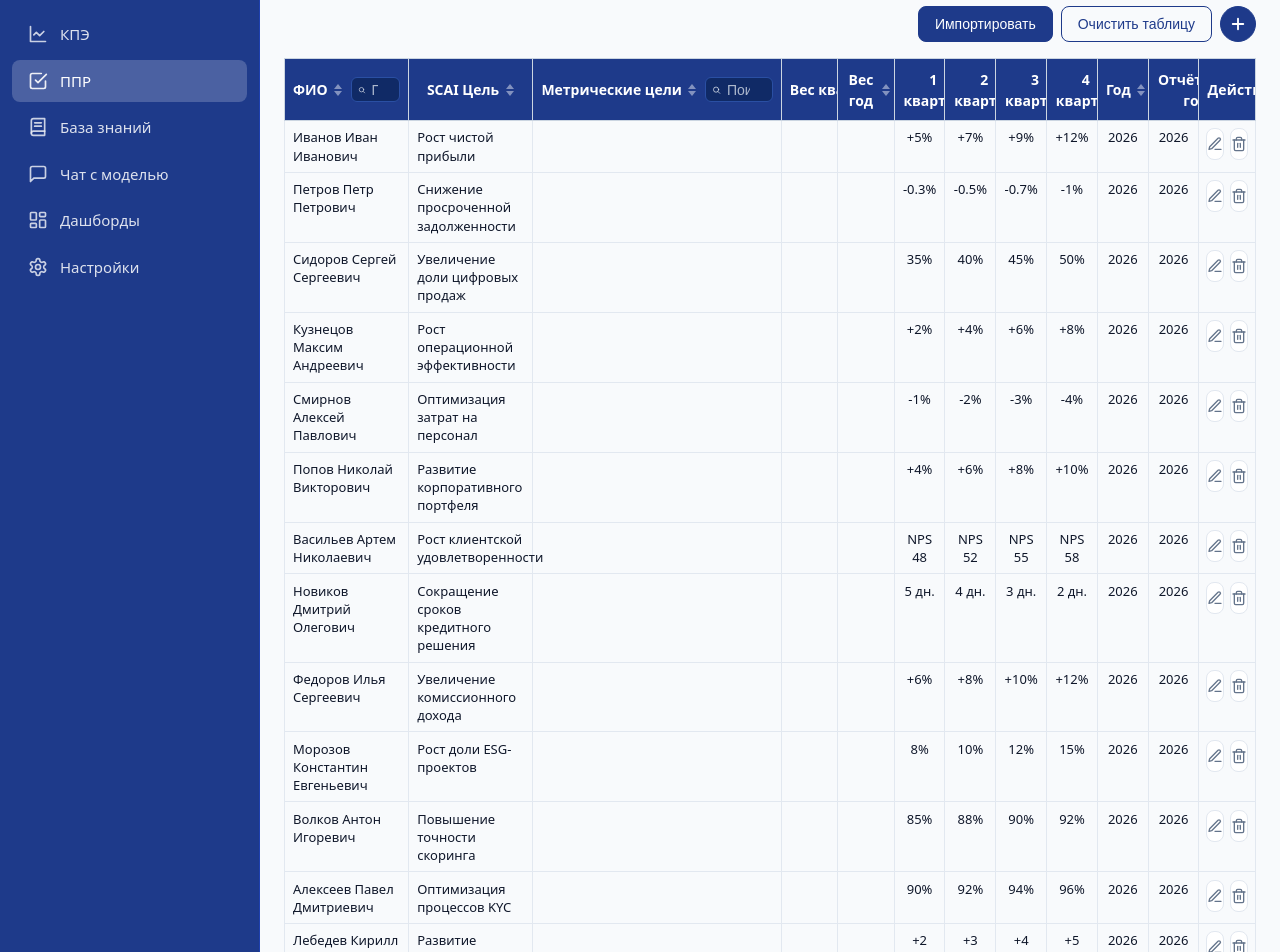
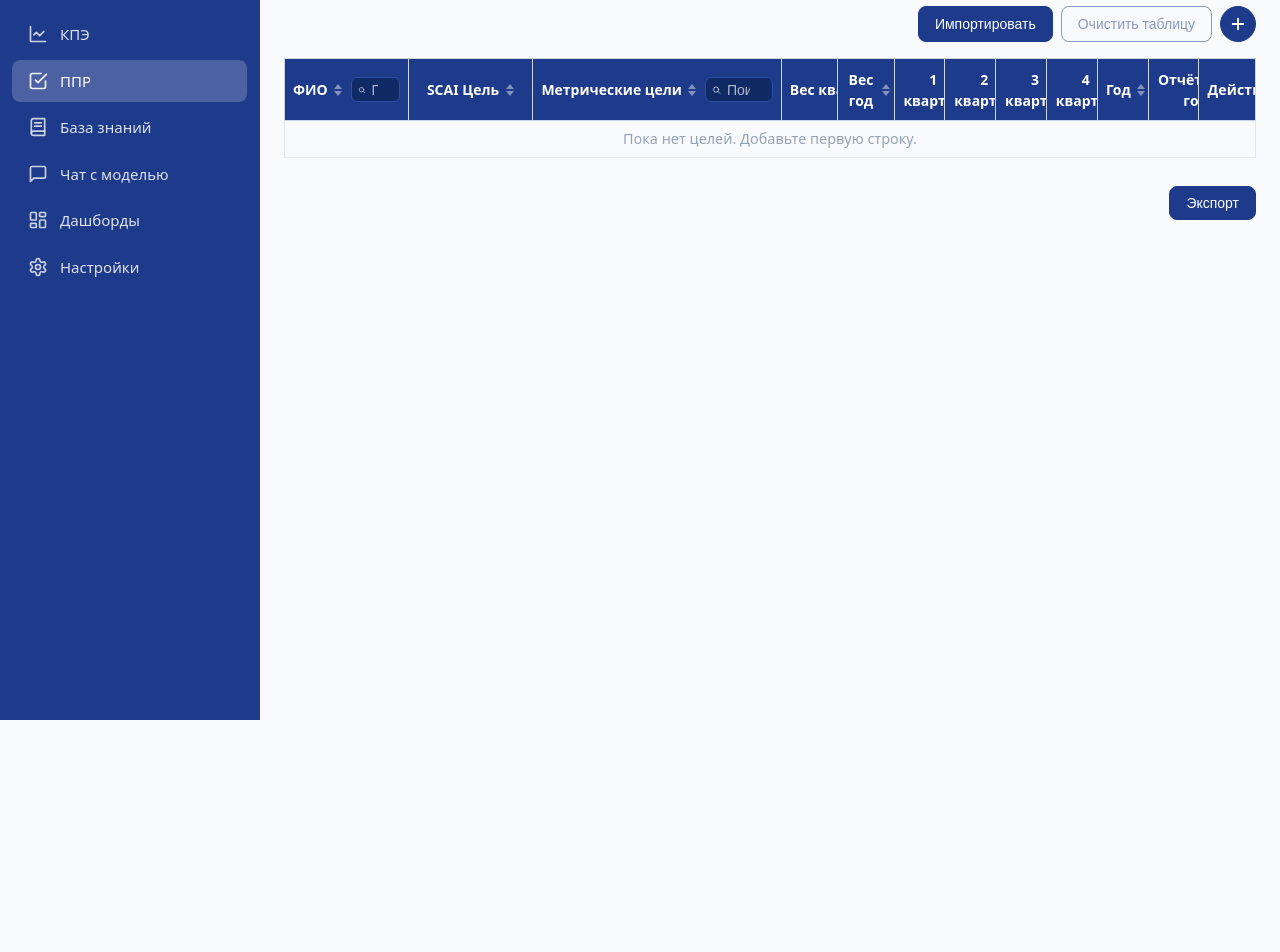
Before and after one commit to sweetd0vee/kpi-agent-front, a React (Vite) app: page /goals in a window 1280 px wide. Shown: the part 80-1032 px from the top of the page. After the commit the page ends 800 px from the top, so only its background shows below. Built offline with nearby package versions, Linux system fonts and the light colour scheme.

Commit message:
initial commit

```diff
--- a/src/pages/GoalsPage.tsx
+++ b/src/pages/GoalsPage.tsx
@@ -36,38 +36,13 @@ const createRow = (): GoalRow => ({
   year: '',
 })
 
-const DEMO_ROWS: Array<Omit<GoalRow, 'id'>> = [
-  { lastName: 'Иванов Иван Иванович', goal: 'Рост чистой прибыли', metricGoals: '', weightQ: '', weightYear: '', q1: '+5%', q2: '+7%', q3: '+9%', q4: '+12%', reportYear: '2026', year: '2026' },
-  { lastName: 'Петров Петр Петрович', goal: 'Снижение просроченной задолженности', metricGoals: '', weightQ: '', weightYear: '', q1: '-0.3%', q2: '-0.5%', q3: '-0.7%', q4: '-1%', reportYear: '2026', year: '2026' },
-  { lastName: 'Сидоров Сергей Сергеевич', goal: 'Увеличение доли цифровых продаж', metricGoals: '', weightQ: '', weightYear: '', q1: '35%', q2: '40%', q3: '45%', q4: '50%', reportYear: '2026', year: '2026' },
-  { lastName: 'Кузнецов Максим Андреевич', goal: 'Рост операционной эффективности', metricGoals: '', weightQ: '', weightYear: '', q1: '+2%', q2: '+4%', q3: '+6%', q4: '+8%', reportYear: '2026', year: '2026' },
-  { lastName: 'Смирнов Алексей Павлович', goal: 'Оптимизация затрат на персонал', metricGoals: '', weightQ: '', weightYear: '', q1: '-1%', q2: '-2%', q3: '-3%', q4: '-4%', reportYear: '2026', year: '2026' },
-  { lastName: 'Попов Николай Викторович', goal: 'Развитие корпоративного портфеля', metricGoals: '', weightQ: '', weightYear: '', q1: '+4%', q2: '+6%', q3: '+8%', q4: '+10%', reportYear: '2026', year: '2026' },
-  { lastName: 'Васильев Артем Николаевич', goal: 'Рост клиентской удовлетворенности', metricGoals: '', weightQ: '', weightYear: '', q1: 'NPS 48', q2: 'NPS 52', q3: 'NPS 55', q4: 'NPS 58', reportYear: '2026', year: '2026' },
-  { lastName: 'Новиков Дмитрий Олегович', goal: 'Сокращение сроков кредитного решения', metricGoals: '', weightQ: '', weightYear: '', q1: '5 дн.', q2: '4 дн.', q3: '3 дн.', q4: '2 дн.', reportYear: '2026', year: '2026' },
-  { lastName: 'Федоров Илья Сергеевич', goal: 'Увеличение комиссионного дохода', metricGoals: '', weightQ: '', weightYear: '', q1: '+6%', q2: '+8%', q3: '+10%', q4: '+12%', reportYear: '2026', year: '2026' },
-  { lastName: 'Морозов Константин Евгеньевич', goal: 'Рост доли ESG-проектов', metricGoals: '', weightQ: '', weightYear: '', q1: '8%', q2: '10%', q3: '12%', q4: '15%', reportYear: '2026', year: '2026' },
-  { lastName: 'Волков Антон Игоревич', goal: 'Повышение точности скоринга', metricGoals: '', weightQ: '', weightYear: '', q1: '85%', q2: '88%', q3: '90%', q4: '92%', reportYear: '2026', year: '2026' },
-  { lastName: 'Алексеев Павел Дмитриевич', goal: 'Оптимизация процессов KYC', metricGoals: '', weightQ: '', weightYear: '', q1: '90%', q2: '92%', q3: '94%', q4: '96%', reportYear: '2026', year: '2026' },
-  { lastName: 'Лебедев Кирилл Валерьевич', goal: 'Развитие продуктовой линейки МСБ', metricGoals: '', weightQ: '', weightYear: '', q1: '+2 продукта', q2: '+3 продукта', q3: '+4 продукта', q4: '+5 продукта', reportYear: '2026', year: '2026' },
-  { lastName: 'Семенов Роман Николаевич', goal: 'Снижение операционных рисков', metricGoals: '', weightQ: '', weightYear: '', q1: '-5%', q2: '-8%', q3: '-10%', q4: '-12%', reportYear: '2026', year: '2026' },
-  { lastName: 'Егоров Виталий Михайлович', goal: 'Рост портфеля ипотеки', metricGoals: '', weightQ: '', weightYear: '', q1: '+3%', q2: '+5%', q3: '+7%', q4: '+9%', reportYear: '2026', year: '2026' },
-  { lastName: 'Павлов Денис Владимирович', goal: 'Развитие партнерских каналов', metricGoals: '', weightQ: '', weightYear: '', q1: '4 партнера', q2: '6 партнеров', q3: '8 партнеров', q4: '10 партнеров', reportYear: '2026', year: '2026' },
-  { lastName: 'Козлов Аркадий Ильич', goal: 'Снижение time-to-market', metricGoals: '', weightQ: '', weightYear: '', q1: '8 нед.', q2: '7 нед.', q3: '6 нед.', q4: '5 нед.', reportYear: '2026', year: '2026' },
-  { lastName: 'Степанов Игорь Семенович', goal: 'Рост конверсии лидов', metricGoals: '', weightQ: '', weightYear: '', q1: '18%', q2: '20%', q3: '22%', q4: '25%', reportYear: '2026', year: '2026' },
-  { lastName: 'Николаев Владислав Петрович', goal: 'Повышение киберустойчивости', metricGoals: '', weightQ: '', weightYear: '', q1: '95%', q2: '96%', q3: '97%', q4: '98%', reportYear: '2026', year: '2026' },
-  { lastName: 'Орлов Тимофей Алексеевич', goal: 'Увеличение доли безналичных операций', metricGoals: '', weightQ: '', weightYear: '', q1: '62%', q2: '65%', q3: '68%', q4: '70%', reportYear: '2026', year: '2026' },
-]
-
-const buildDemoRows = (): GoalRow[] => DEMO_ROWS.map((row) => ({ id: generateId(), ...row }))
-
 export function GoalsPage() {
   const [goalsState, setGoalsState] = useState(() => {
     const stored = getGoalsState()
     if (stored.rows.length === 0) {
-      const seeded = { rows: buildDemoRows() }
-      saveGoalsState(seeded)
-      return seeded
+      const empty = { rows: [] as GoalRow[] }
+      saveGoalsState(empty)
+      return empty
     }
     const rows: GoalRow[] = stored.rows.map((row) => ({
       ...row,
--- a/src/pages/KpiPage.tsx
+++ b/src/pages/KpiPage.tsx
@@ -36,26 +36,13 @@ const createRow = (): GoalRow => ({
   year: '',
 })
 
-const KPI_DEMO_ROWS: Array<Omit<GoalRow, 'id'>> = [
-  { lastName: 'Иванов И.И.', goal: 'Финансовые показатели', metricGoals: 'Чистая прибыль (Холдинг), млн BYN', weightQ: '20%', weightYear: '20%', q1: '24,1', q2: '58,3', q3: '112,1', q4: '205,3', reportYear: '2026', year: '205,3' },
-  { lastName: 'Иванов И.И.', goal: 'Финансовые показатели', metricGoals: 'ЧОД до резервов (Холдинг), млн BYN', weightQ: '20%', weightYear: '20%', q1: '146,2', q2: '299,9', q3: '471,7', q4: '702,7', reportYear: '2026', year: '702,7' },
-  { lastName: 'Иванов И.И.', goal: 'Финансовые показатели', metricGoals: 'CIR (Холдинг)', weightQ: '15%', weightYear: '15%', q1: '54,4%', q2: '55,1%', q3: '53,1%', q4: '48,4%', reportYear: '2026', year: '48,4%' },
-  { lastName: 'Иванов И.И.', goal: 'Финансовые показатели', metricGoals: 'COR с учетом корпооблигаций (Холдинг)', weightQ: '10%', weightYear: '10%', q1: '2,8%', q2: '2,3%', q3: '1,9%', q4: '1,7%', reportYear: '2026', year: '1,7%' },
-  { lastName: 'Иванов И.И.', goal: 'Финансовые показатели', metricGoals: 'NPL default (Банк), млн BYN', weightQ: '5%', weightYear: '5%', q1: '310,69', q2: '317,19', q3: '359,50', q4: '378,91', reportYear: '2026', year: '378,91' },
-  { lastName: 'Иванов И.И.', goal: 'Финансовые показатели', metricGoals: 'Отсутствуют нарушения лимитов операционного риска, тыс. BYN', weightQ: 'М', weightYear: '', q1: '3584,5', q2: '', q3: '', q4: '', reportYear: '2026', year: '' },
-  { lastName: 'Иванов И.И.', goal: 'Финансовые показатели', metricGoals: 'ROE (Холдинг)', weightQ: 'М', weightYear: 'М', q1: '7,6%', q2: '9,0%', q3: '11,3%', q4: '15,1%', reportYear: '2026', year: '15,1%' },
-  { lastName: 'Иванов И.И.', goal: 'Финансовые показатели', metricGoals: 'ROA (Холдинг)', weightQ: 'М', weightYear: 'М', q1: '1,3%', q2: '1,6%', q3: '2,0%', q4: '2,7%', reportYear: '2026', year: '' },
-]
-
-const buildKpiDemoRows = (): GoalRow[] => KPI_DEMO_ROWS.map((row) => ({ id: generateId(), ...row }))
-
 export function KpiPage() {
   const [goalsState, setGoalsState] = useState(() => {
     const stored = getKpiState()
     if (stored.rows.length === 0) {
-      const seeded = { rows: buildKpiDemoRows() }
-      saveKpiState(seeded)
-      return seeded
+      const empty = { rows: [] as GoalRow[] }
+      saveKpiState(empty)
+      return empty
     }
     const rows: GoalRow[] = stored.rows.map((row) => ({
       ...row,
```
